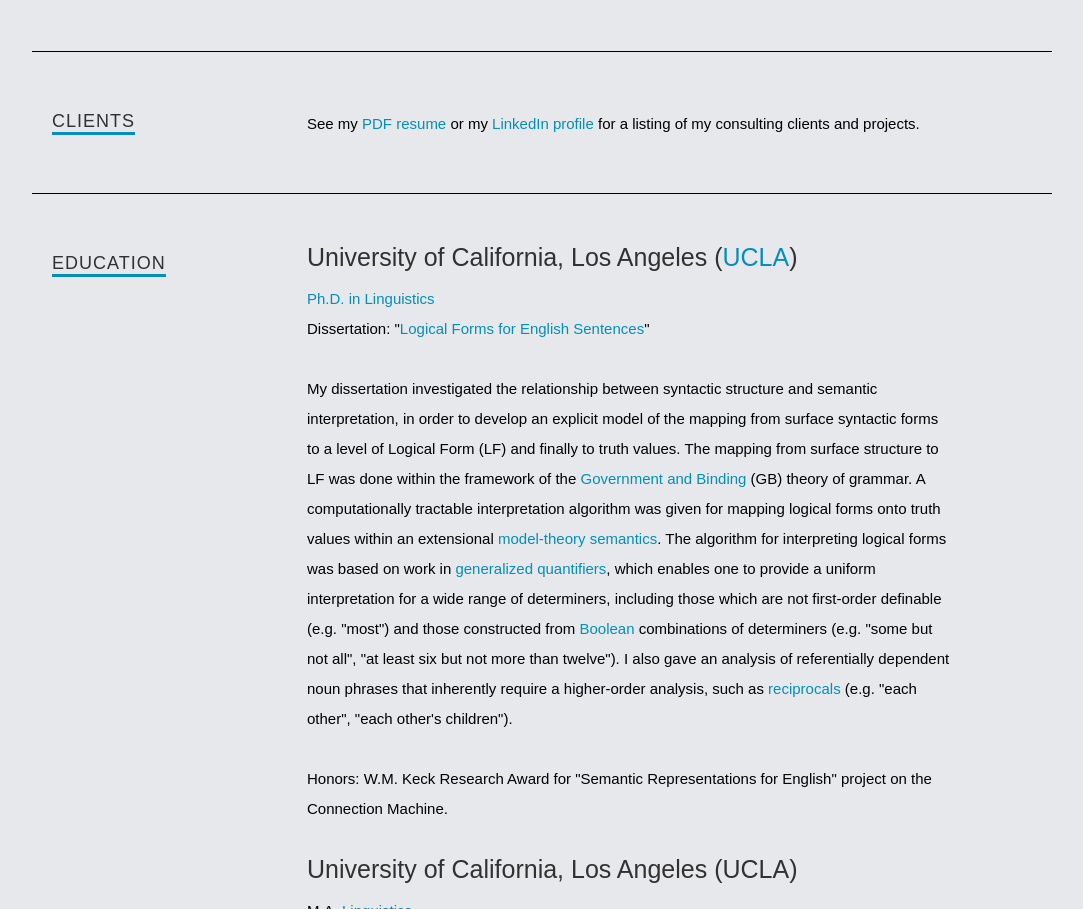
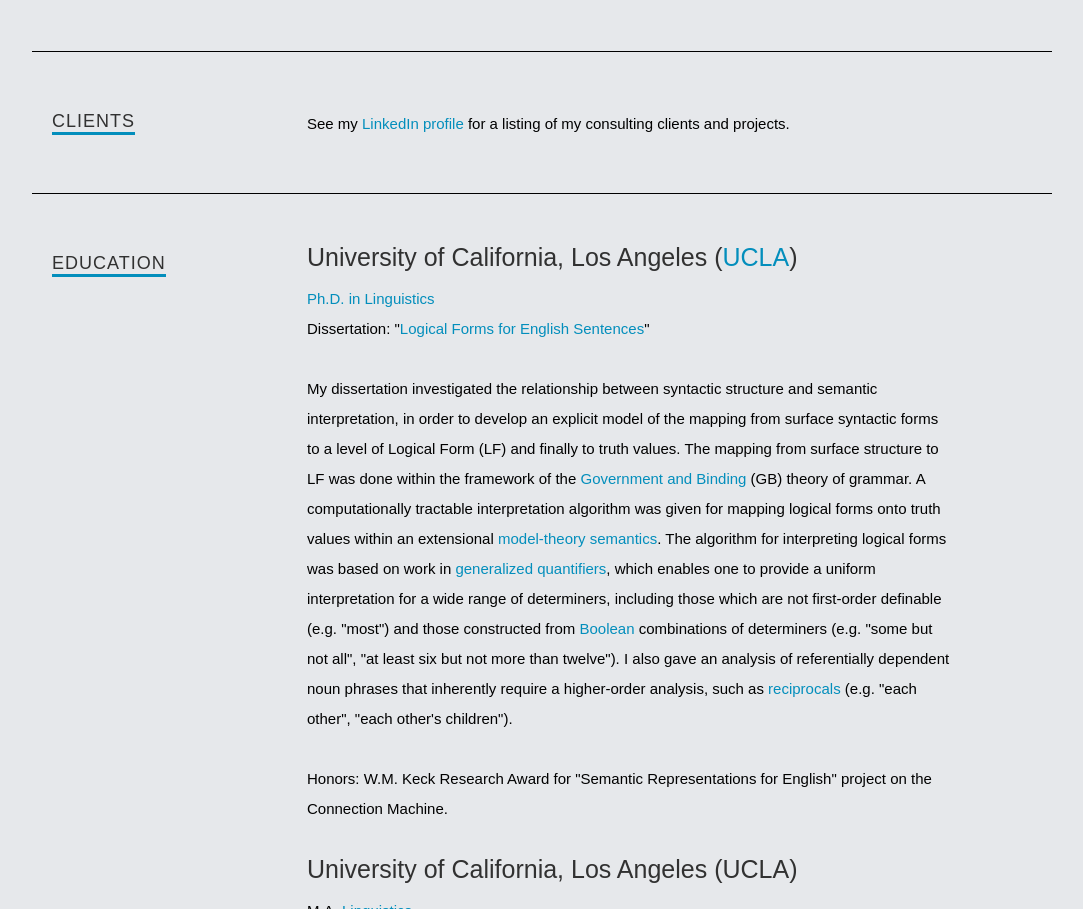
Before and after one commit to jimtyhurst/www-jimtyhurst-com-ceevee, a Gatsby site: page / in a window 1280 px wide. Shown: the part 2895-3804 px from the top of the page, without its empty margins (98-1181 px from the left). Built offline with nearby package versions, Linux system fonts and the light colour scheme; Gatsby itself is replaced by a stand-in of ours; a web font is replaced by a local one.

Commit message:
Revised resume. Upgraded Node.js.

```diff
--- a/package.json
+++ b/package.json
@@ -16,8 +16,8 @@
   },
   "private": true,
   "engines": {
-    "node": "14.17.0",
-    "npm": "6.14.13"
+    "node": "14.18.1",
+    "npm": "8.1.4"
   },
   "dependencies": {
     "babel-eslint": "^10.0.0",
--- a/src/components/Clients.js
+++ b/src/components/Clients.js
@@ -1,6 +1,4 @@
 import React from "react";
-
-import resumePdf from "../assets/resources/JimTyhurst_Resume.pdf";
 
 const Clients = () => (
   <div className="row clients">
@@ -16,8 +14,6 @@ const Clients = () => (
           <div className="info">
             <p>
               See my{" "}
-              <a href={resumePdf} target="_blank" rel="noopener noreferrer">PDF resume</a>
-              {" "}or my{" "}
               <a href="https://www.linkedin.com/in/jimtyhurst" target="_blank" rel="noopener noreferrer">LinkedIn profile</a>
               {" "}for a listing of my consulting clients and projects.
             </p>
```
Also changed, not shown: 1 other file.
